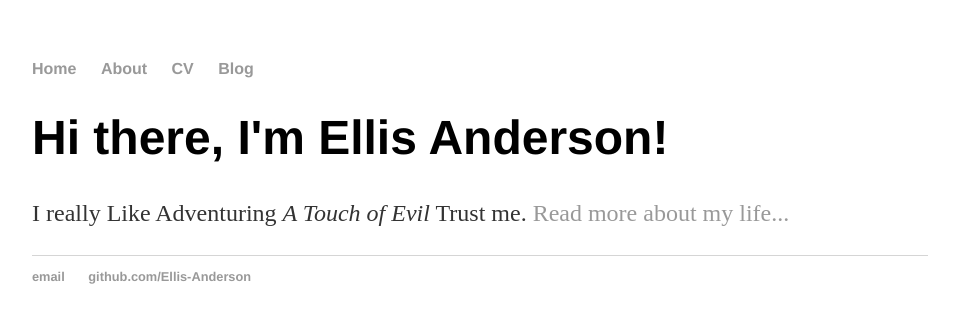
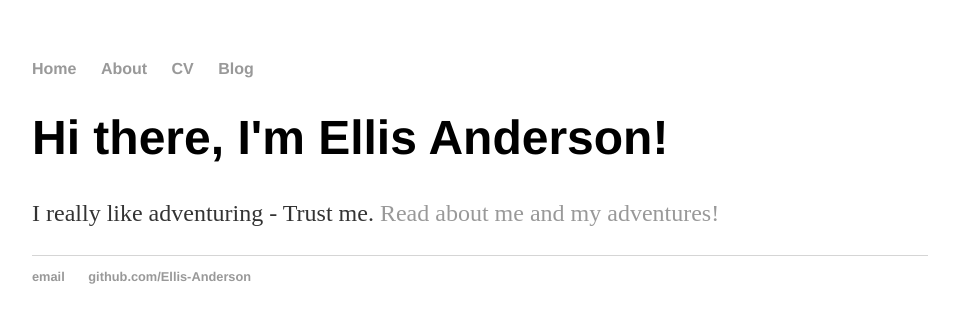
Before and after one commit to Ellis-Anderson/Ellis-Anderson.github.io, a Jekyll site: the page built from index.html, in a window 1280 px wide. Shown: the top 323 px of the page, without its empty margins (160-1119 px from the left). Built offline with Jekyll 4.4.1, drawn with Linux system fonts in a browser that asks for light colours.

Commit message:
Update index.html
changing title and other info

```diff
--- a/index.html
+++ b/index.html
@@ -1,8 +1,8 @@
 ---
 layout: default
-title: Hank Quinlan, Horrible Cop
+title: Ellis Anderson
 ---
 <div class="blurb">
 	<h1>Hi there, I'm Ellis Anderson!</h1>
-	<p> I really Like Adventuring <em>A Touch of Evil</em> Trust me. <a href="/about">Read more about my life...</a></p>
+	<p> I really like adventuring - Trust me. <a href="/about">Read about me and my adventures!</a></p>
 </div><!-- /.blurb -->
```
